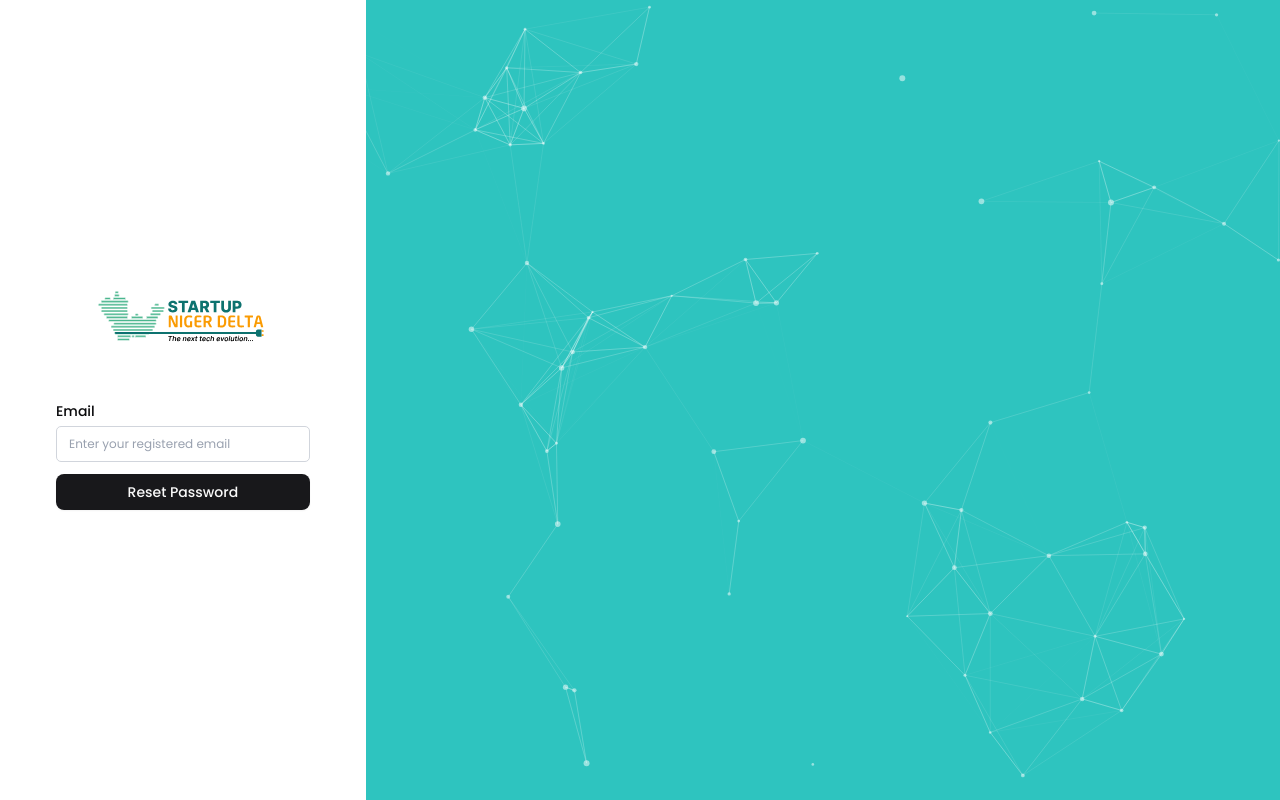
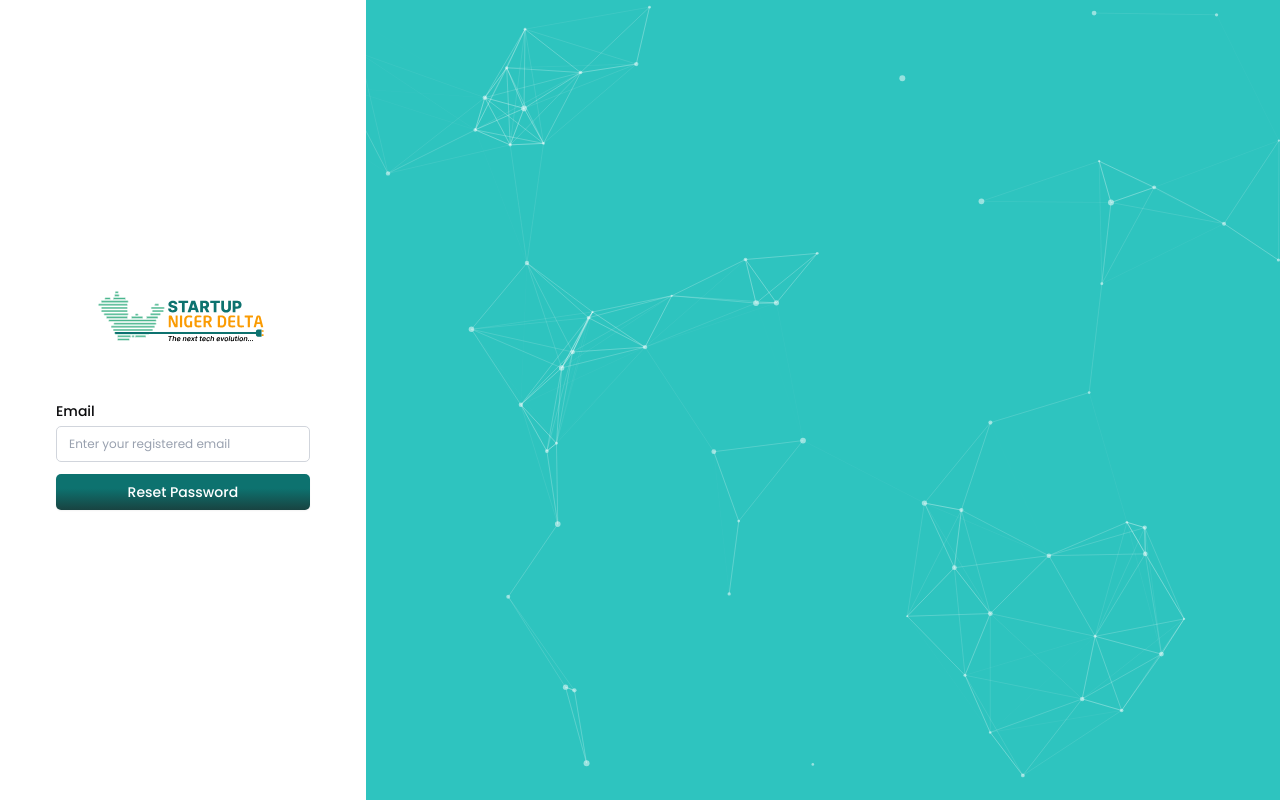
Before and after one commit to Homorwunmi/startup-niger-delta, a Next.js app: page /forgot-password in a window 1280 px wide. Built offline with nearby package versions, Linux system fonts and the light colour scheme.

Commit message:
Add custom styling to reset password button for improved appearance

```diff
--- a/app/forgot-password/page.tsx
+++ b/app/forgot-password/page.tsx
@@ -53,7 +53,7 @@ export default function Page() {
                 </FormItem>
               )}
             />
-            <Button type="submit" className="w-full">
+            <Button type="submit" className="w-full custom-round gradient-button">
               Reset Password
             </Button>
           </form>
```
